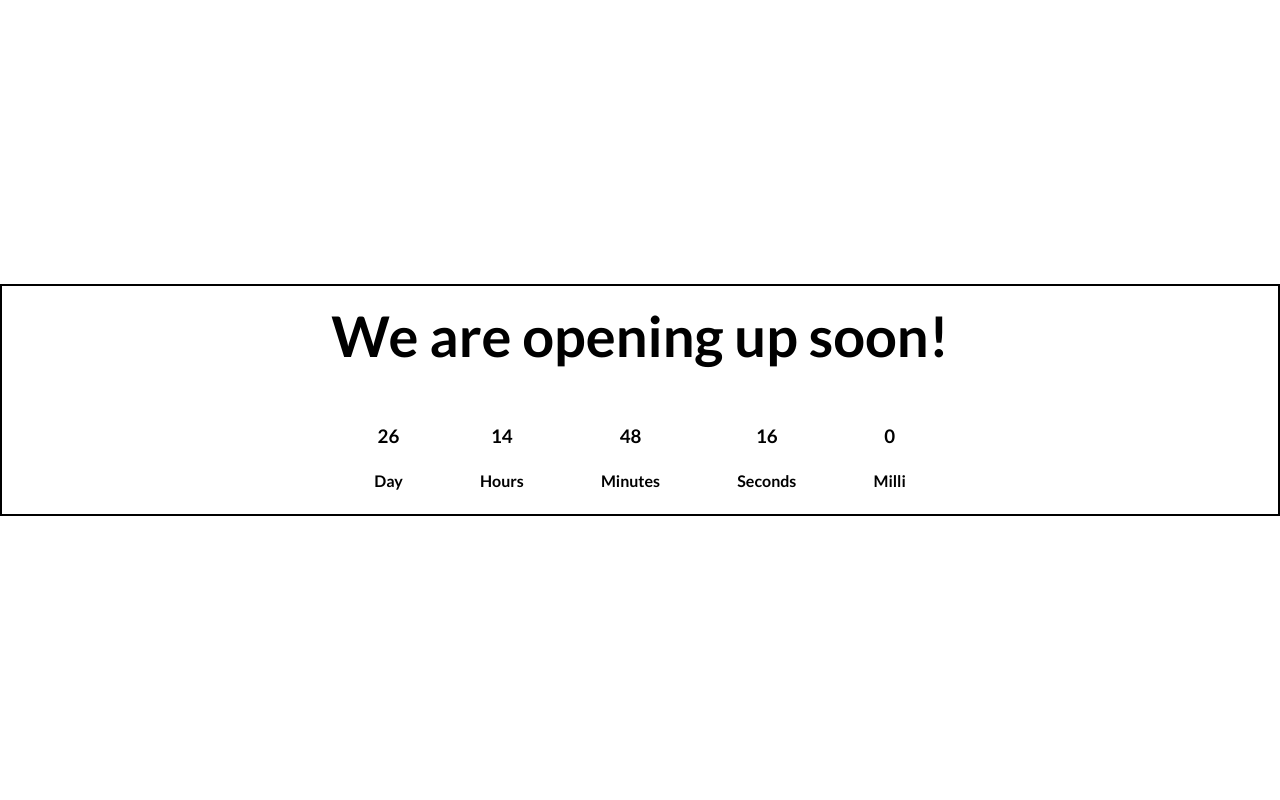
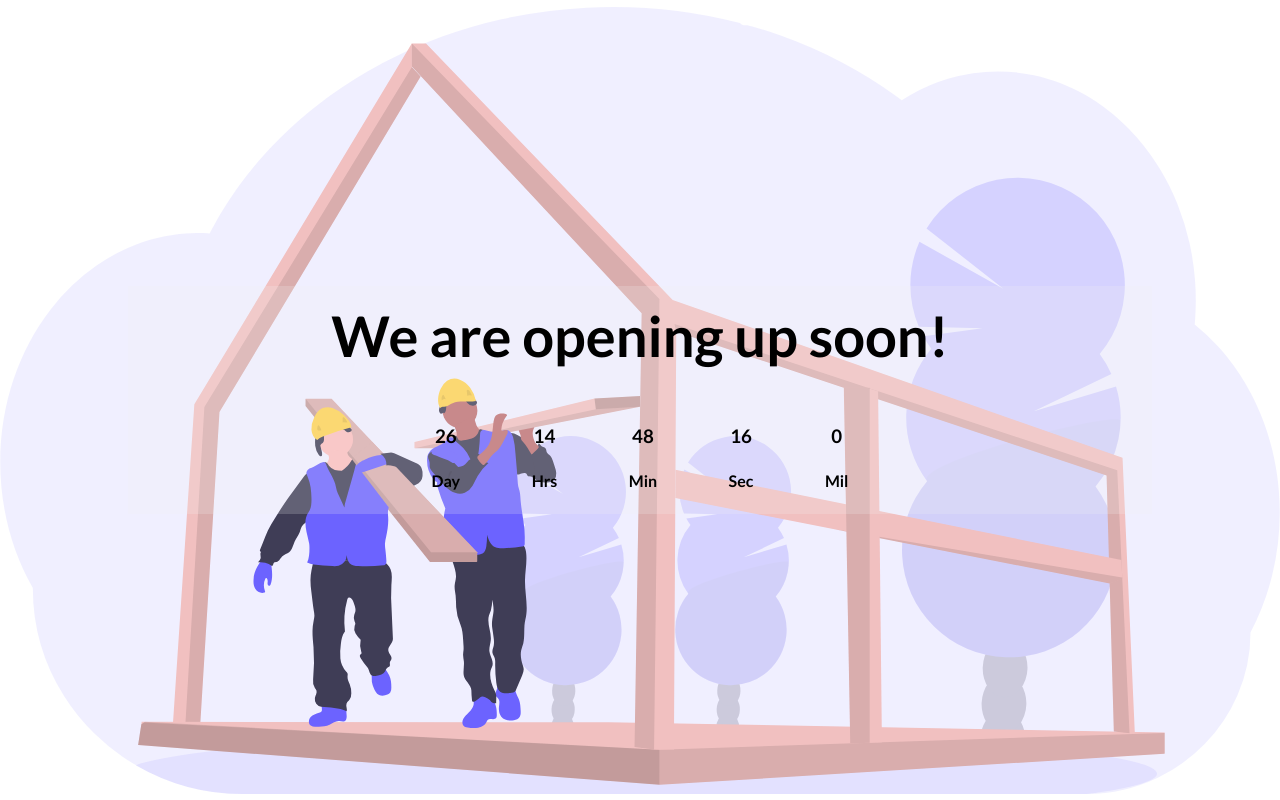
Before and after one commit to tarushjreddy/javascript-bootloader, a website: page index.html in a window 1280 px wide. Drawn offline with Linux system fonts and the light colour scheme.

Commit message:
version two

```diff
--- a/index.html
+++ b/index.html
@@ -5,71 +5,9 @@
     <meta http-equiv="X-UA-Compatible" content="IE=edge" />
     <meta name="viewport" content="width=device-width, initial-scale=1.0" />
     <title>Document</title>
-    <link rel="stylesheet" href="public/index.css" />
+    <link rel="stylesheet" href="css/index.css" />
   </head>
-  <style>
-    @import url("https://fonts.googleapis.com/css2?family=Lato:wght@700&display=swap");
-    /* font-family: 'Lato', sans-serif; */
-    * {
-      font-family: "Lato", sans-serif;
-      margin: 0;
-    }
-    .coming_page {
-      display: flex;
-      align-items: center;
-      justify-content: center;
-      width: 100%;
-      height: 100vh;
-    }
-    .main_container {
-      display: flex;
-      align-items: center;
-      justify-content: center;
-      flex-direction: column;
-      border: 2px solid black !important;
-      width: 100%;
-    }
-    .Main_heading {
-      font-size: 3.5rem;
-      margin: 1rem;
-    }
-    .timer_section {
-      display: flex;
-      align-items: center;
-      flex-direction: row;
 
-      width: 50%;
-      justify-content: space-evenly;
-    }
-    .day_container {
-      margin: 1.5rem;
-    }
-    .Time_container_day {
-      margin-bottom: 1.5rem;
-      margin-top: 1rem;
-    }
-    .Time_container_seconds {
-      margin-bottom: 1.5rem;
-      margin-top: 1rem;
-    }
-    .Time_container_minutes {
-      margin-bottom: 1.5rem;
-      margin-top: 1rem;
-    }
-    .day_container {
-      display: flex;
-      align-items: center;
-      flex-direction: column;
-    }
-    .Time_container_Hour {
-      margin-bottom: 1.5rem;
-      margin-top: 1rem;
-    }
-    .Time_container_milli {
-      margin-bottom: 1.5rem;
-      margin-top: 1rem;
-    }
-  </style>
   <body>
     <div class="coming_page">
       <div class="main_container">
@@ -81,50 +19,25 @@
           </div>
           <div class="day_container">
             <h3 class="Time_container_Hour">Time</h3>
-            <p class="naming">Hours</p>
+            <p class="naming">Hrs</p>
           </div>
 
           <div class="day_container">
             <h3 class="Time_container_minutes">Time</h3>
-            <p class="naming">Minutes</p>
+            <p class="naming">Min</p>
           </div>
           <div class="day_container">
             <h3 class="Time_container_seconds">Time</h3>
-            <p class="naming">Seconds</p>
+            <p class="naming">Sec</p>
           </div>
           <div class="day_container">
             <h3 class="Time_container_milli">Time</h3>
-            <p class="naming">Milli</p>
+            <p class="naming">Mil</p>
           </div>
         </div>
       </div>
-      <img src="" alt="" srcset="" />
     </div>
   </body>
-  <script>
-    const countdown = () => {
-      const countDate = new Date("Jul 27, 2021 21:00:00 ").getTime();
-      const now = new Date().getTime();
-      const gap = countDate - now;
-      const milli = 1;
-      const seconds = 1000 * milli;
-      const minutes = seconds * 60;
-      const hour = minutes * 60;
-      const day = hour * 24;
 
-      const textDay = Math.floor(gap / day);
-      const textHour = Math.floor((gap % day) / hour);
-      const textMinute = Math.floor((gap % hour) / minutes);
-      const textSeconds = Math.floor((gap % minutes) / seconds);
-      const textmill = Math.floor((gap % seconds) / milli);
-
-      document.querySelector(".Time_container_day").innerText = textDay;
-      document.querySelector(".Time_container_Hour").innerText = textHour;
-      document.querySelector(".Time_container_minutes").innerText = textMinute;
-      document.querySelector(".Time_container_seconds").innerText = textSeconds;
-      document.querySelector(".Time_container_milli").innerText = textmill;
-    };
-    setInterval(countdown, 10);
-  </script>
-  <script src="public//app.js"></script>
+  <script src="js/app.js"></script>
 </html>
--- a/public/index.css
+++ b/public/css/index.css
@@ -4,9 +4,16 @@
   font-family: 'Lato', sans-serif;
   margin: 0;
 }
+body{
+  background-image: url("../assets/undraw_under_construction_46pa.svg");
+  background-repeat: no-repeat;
+  background-size: contain;
+  background-position: center;
+}
 .coming_page{
     display: flex;
     align-items: center;
+    flex-direction: column;
     justify-content: center;
     width: 100%;
     height: 100vh;
@@ -17,8 +24,8 @@
     align-items: center;
     justify-content: center;
     flex-direction: column;
-    border: 2px solid black !important;
-    width: 100%;
+    background-color: rgba(240, 240, 240,0.2);
+    width: 80%;
 
 }
 .Main_heading{
--- a/public/app.js
+++ b/public/js/app.js
@@ -1,5 +1,5 @@
 const countdown = () => {
-  const countDate = new Date("Jun 27, 2021 21:00:00 ").getTime();
+  const countDate = new Date("Jul 27, 2021 21:00:00 ").getTime();
   const now = new Date().getTime();
   const gap = countDate - now;
   const milli = 1;
```
Also changed, not shown: public/assets/undraw_under_construction_46pa.svg (added).
